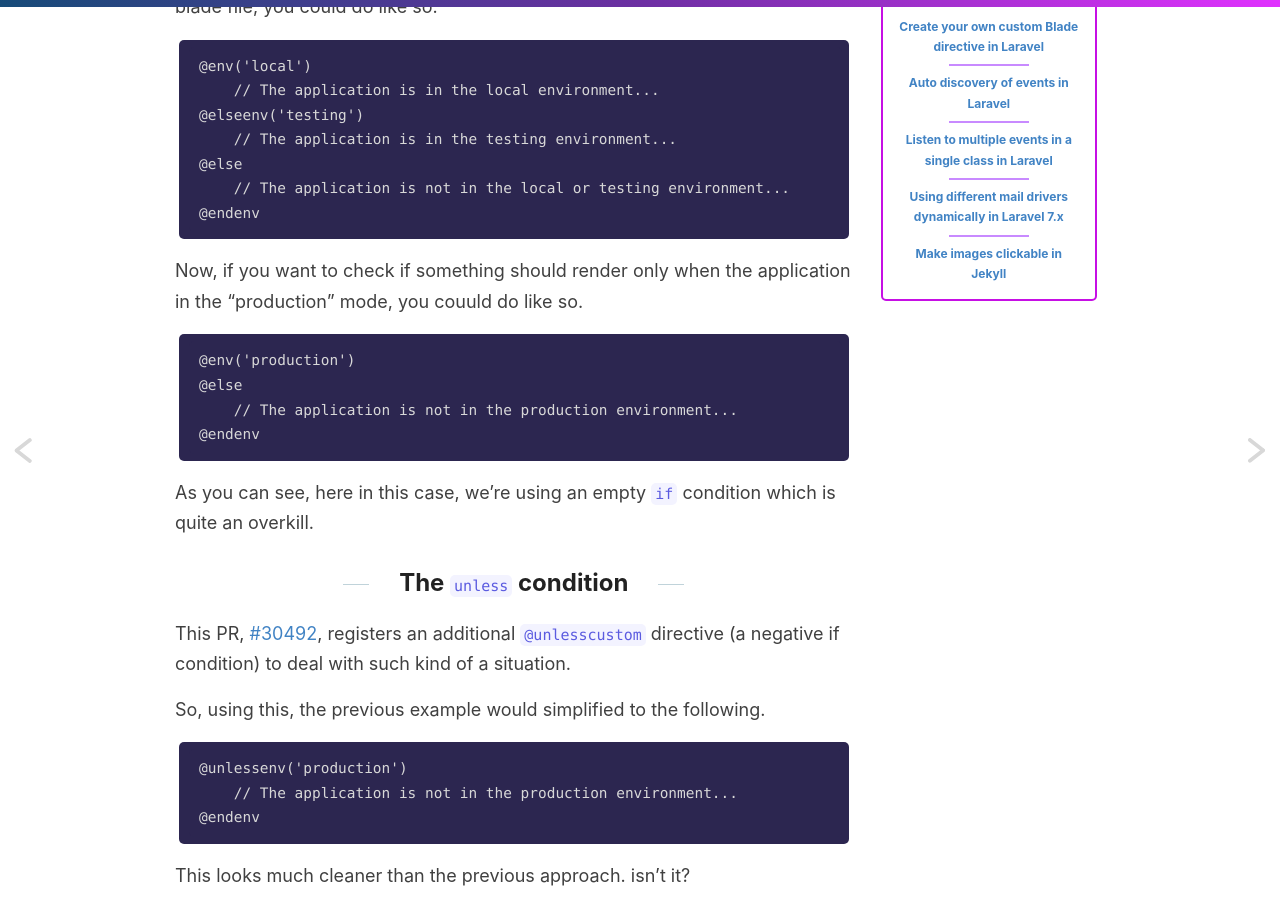
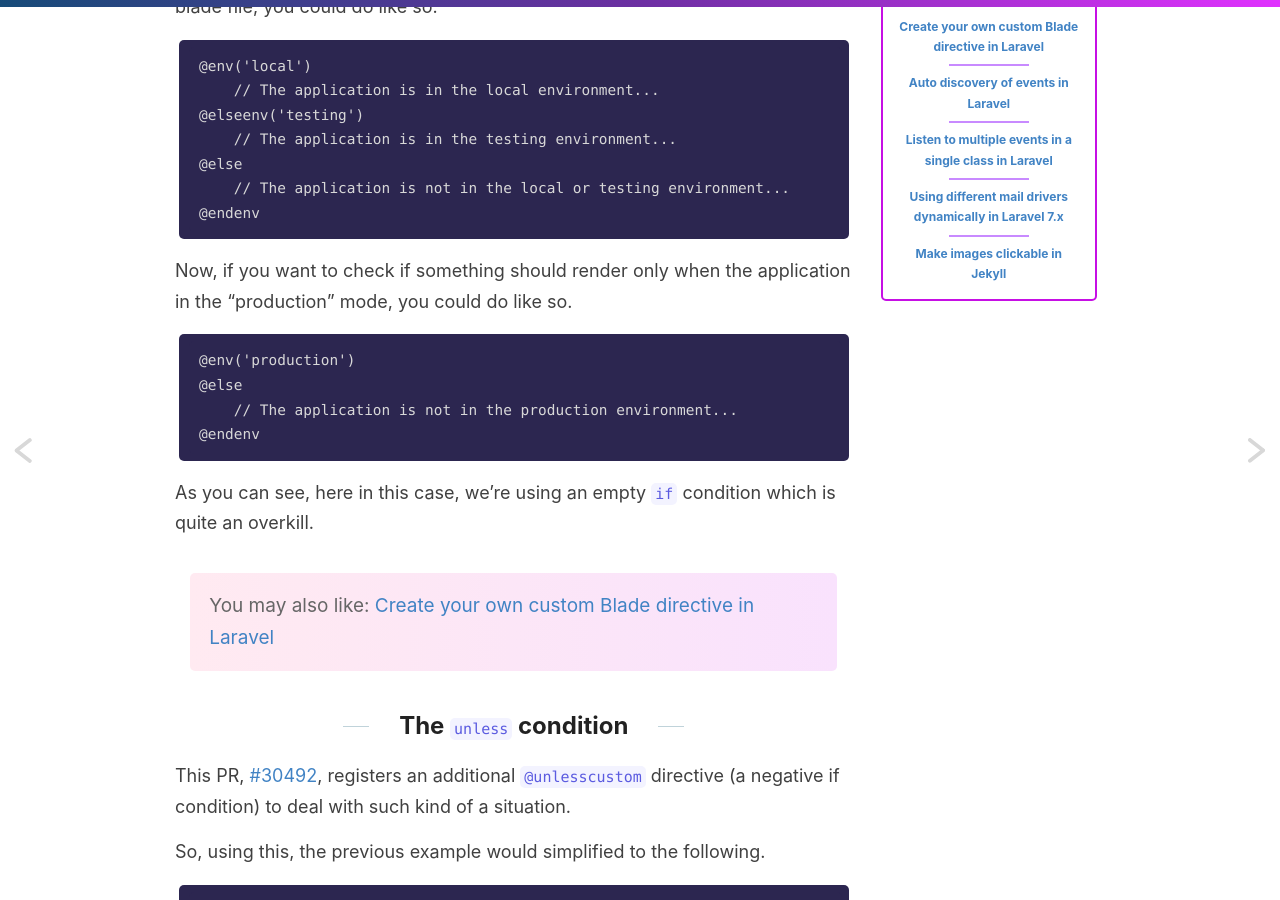
Before and after one commit to varunkumardev/amitmerchant1990.github.io, a Jekyll site: the page built from _posts/2020-01-20-unless-if-blade-directive-laravel.md, in a window 1280 px wide and 900 px high, scrolled down 537 px. Built offline with Jekyll 4.4.1, drawn with Linux system fonts in a browser that asks for light colours; comment, search, counter and statistics services are not loaded.

Commit message:
improve post.

````diff
--- a/_posts/2020-01-20-unless-if-blade-directive-laravel.md
+++ b/_posts/2020-01-20-unless-if-blade-directive-laravel.md
@@ -23,7 +23,7 @@ So, for instance, if you want to check conditions on the `env` variables in the
 @endenv
 ```
 
-Now, if you want to check if something should render only when the application in the "production" mode, you couuld do like so.
+Now, if you want to check if something should render only when the application in the "production" mode, you could do like so.
 
 ```
 @env('production')
@@ -33,6 +33,9 @@ Now, if you want to check if something should render only when the application i
 ```
 
 As you can see, here in this case, we're using an empty `if` condition which is quite an overkill.
+
+{:.you-may-like}
+> You may also like: [Create your own custom Blade directive in Laravel](/create-your-own-blade-directive-laravel/)
 
 ## The `unless` condition
 
````
